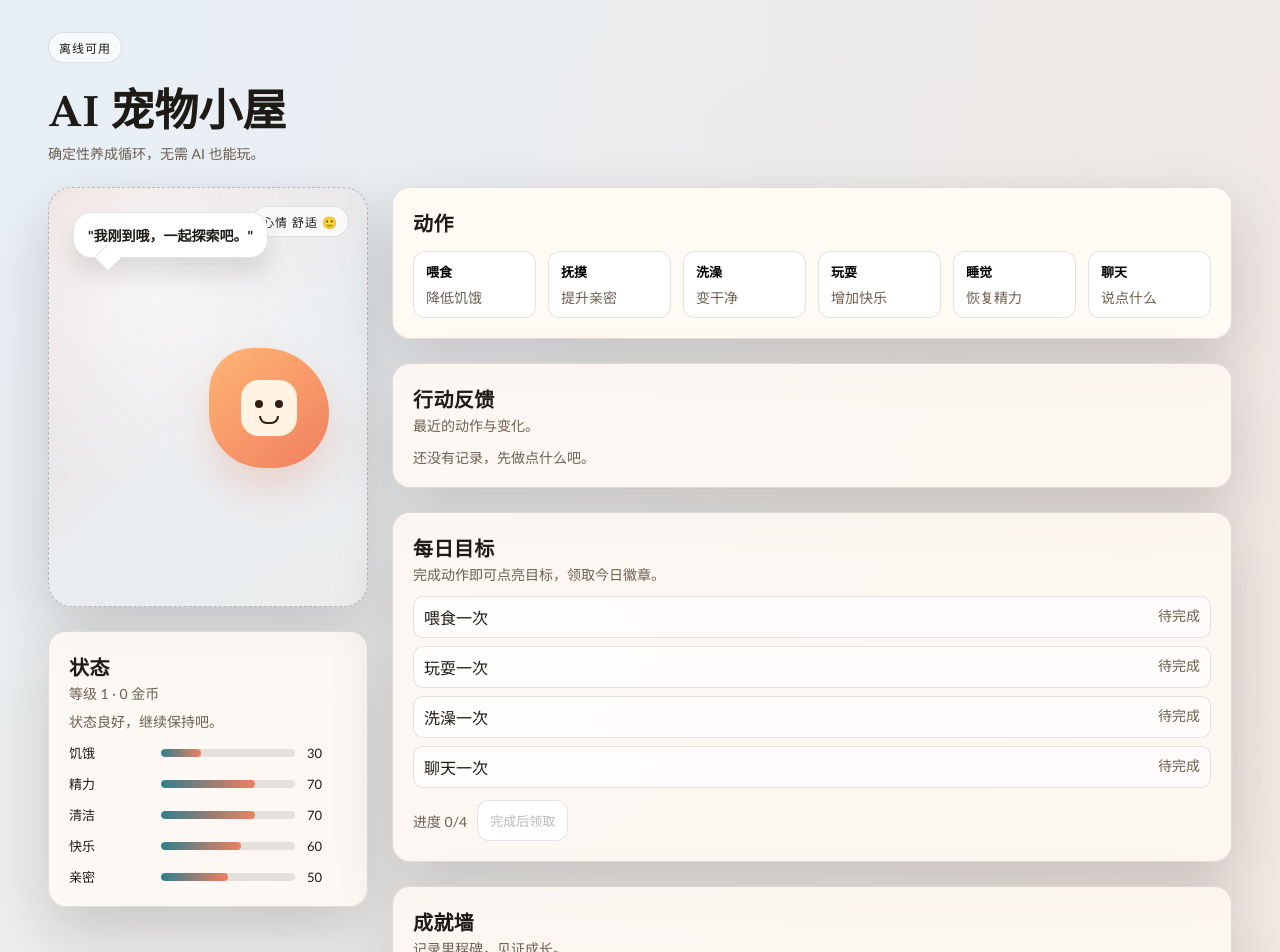
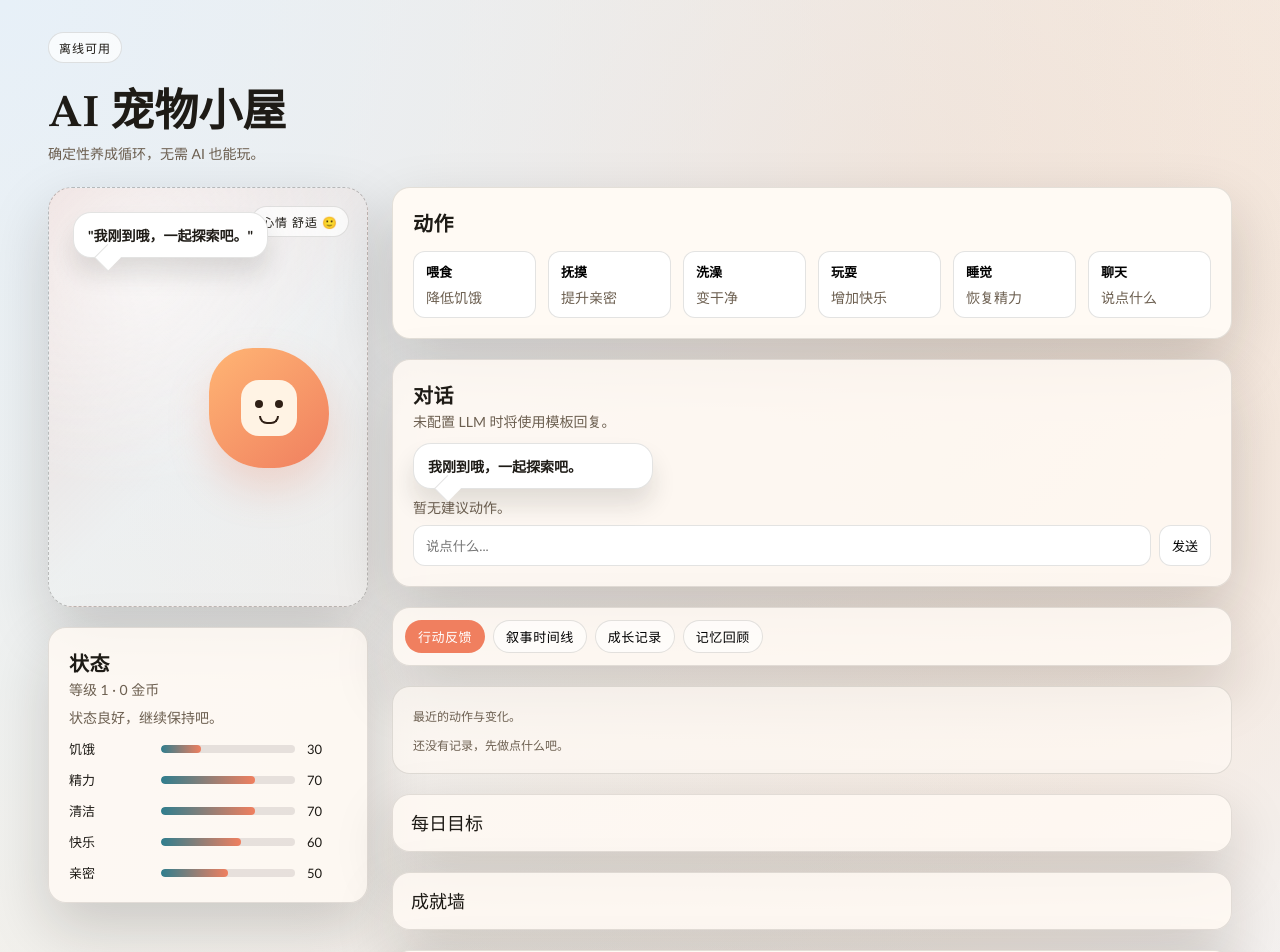
Before and after one commit to MarsDoge/ai-pet, a Next.js app in the folder apps/web/: page / in a window 1280 px wide. Shown: the top 952 px of the page. Built offline with nearby package versions, Linux system fonts and the light colour scheme.

Commit message:
feat(web): reorganize layout with tabs

```diff
--- a/apps/web/app/globals.css
+++ b/apps/web/app/globals.css
@@ -71,6 +71,12 @@ button {
   }
 }
 
+.side-column,
+.main-column {
+  display: grid;
+  gap: 20px;
+}
+
 .panel {
   background: var(--card);
   border: 1px solid var(--border);
@@ -104,6 +110,73 @@ button {
   font-size: 12px;
   text-transform: uppercase;
   letter-spacing: 0.08em;
+}
+
+.tab-bar {
+  display: flex;
+  gap: 8px;
+  flex-wrap: wrap;
+  padding: 12px;
+}
+
+.tab-button {
+  border: 1px solid var(--border);
+  background: rgba(255, 255, 255, 0.6);
+  padding: 6px 12px;
+  border-radius: 999px;
+  cursor: pointer;
+  font-size: 13px;
+  letter-spacing: 0.04em;
+}
+
+.tab-button.active {
+  background: var(--accent-1);
+  color: #fff;
+  border-color: transparent;
+}
+
+.tab-content .panel {
+  box-shadow: none;
+  background: rgba(255, 250, 244, 0.7);
+}
+
+.tab-content .section-title {
+  display: none;
+}
+
+.tab-content .subtle {
+  font-size: 12px;
+}
+
+.collapsible {
+  padding: 0;
+}
+
+.collapsible summary {
+  list-style: none;
+  cursor: pointer;
+  padding: 14px 18px;
+  font-family: var(--font-serif);
+  font-size: 18px;
+}
+
+.collapsible summary::-webkit-details-marker {
+  display: none;
+}
+
+.collapsible .collapsible-body {
+  padding: 0 18px 18px;
+}
+
+.collapsible .panel {
+  border: none;
+  box-shadow: none;
+  padding: 0;
+  background: transparent;
+}
+
+.collapsible .section-title {
+  display: none;
 }
 
 .fade-in {
--- a/apps/web/app/page.tsx
+++ b/apps/web/app/page.tsx
@@ -39,6 +39,7 @@ export default function HomePage() {
   const [state, setState] = useState<AppState>(() => createInitialAppState(Date.now()));
   const [hydrated, setHydrated] = useState(false);
   const [providerSettings, setProviderSettings] = useState(() => loadProviderSettings());
+  const [storyTab, setStoryTab] = useState<"feedback" | "narrative" | "growth" | "memory">("feedback");
 
   useEffect(() => {
     const now = Date.now();
@@ -146,14 +147,44 @@ export default function HomePage() {
       />
 
       <div className="app-shell">
-        <div className="stagger" style={{ display: "grid", gap: 24 }}>
+        <div className="side-column stagger">
           <PetStage moodLabel={moodLabel} message={state.message} />
           <StatusPanel pet={state.pet} />
         </div>
 
-        <div className="stagger" style={{ display: "grid", gap: 24 }}>
+        <div className="main-column stagger">
           <ActionBar onAction={handleAction} />
-          <ActionFeedback entries={state.log} />
+          <ChatPanel
+            onSend={handleChatSend}
+            reply={state.message}
+            suggestedActions={state.suggestedActions}
+          />
+          <div className="tab-bar panel soft">
+            {[
+              { id: "feedback", label: "行动反馈" },
+              { id: "narrative", label: "叙事时间线" },
+              { id: "growth", label: "成长记录" },
+              { id: "memory", label: "记忆回顾" }
+            ].map((tab) => (
+              <button
+                key={tab.id}
+                type="button"
+                className={`tab-button ${storyTab === tab.id ? "active" : ""}`}
+                onClick={() => setStoryTab(tab.id as typeof storyTab)}
+              >
+                {tab.label}
+              </button>
+            ))}
+          </div>
+          <div className="tab-content">
+            {storyTab === "feedback" ? <ActionFeedback entries={state.log} /> : null}
+            {storyTab === "narrative" ? <NarrativeTimeline entries={state.log} /> : null}
+            {storyTab === "growth" ? <GrowthLog entries={state.log} claimedDates={state.dailyBadges} /> : null}
+            {storyTab === "memory" ? <MemoryPanel memory={state.memory} /> : null}
+          </div>
+          <details className="panel soft collapsible">
+            <summary>每日目标</summary>
+            <div className="collapsible-body">
               <DailyGoals
                 entries={state.log}
                 claimedDates={state.dailyBadges}
@@ -165,6 +196,11 @@ export default function HomePage() {
                   )
                 }
               />
+            </div>
+          </details>
+          <details className="panel soft collapsible">
+            <summary>成就墙</summary>
+            <div className="collapsible-body">
               <AchievementsPanel
                 entries={state.log}
                 badgeDates={state.dailyBadges}
@@ -177,14 +213,8 @@ export default function HomePage() {
                   )
                 }
               />
-          <GrowthLog entries={state.log} claimedDates={state.dailyBadges} />
-          <ChatPanel
-            onSend={handleChatSend}
-            reply={state.message}
-            suggestedActions={state.suggestedActions}
-          />
-          <NarrativeTimeline entries={state.log} />
-          <MemoryPanel memory={state.memory} />
+            </div>
+          </details>
           <SettingsPanel
             provider={state.llmProvider}
             onProviderChange={(provider) => {
```
Also changed, not shown: 1 other file (tests, documents, lock files or other folders). Lines whose indentation alone changed are shown as unchanged.
